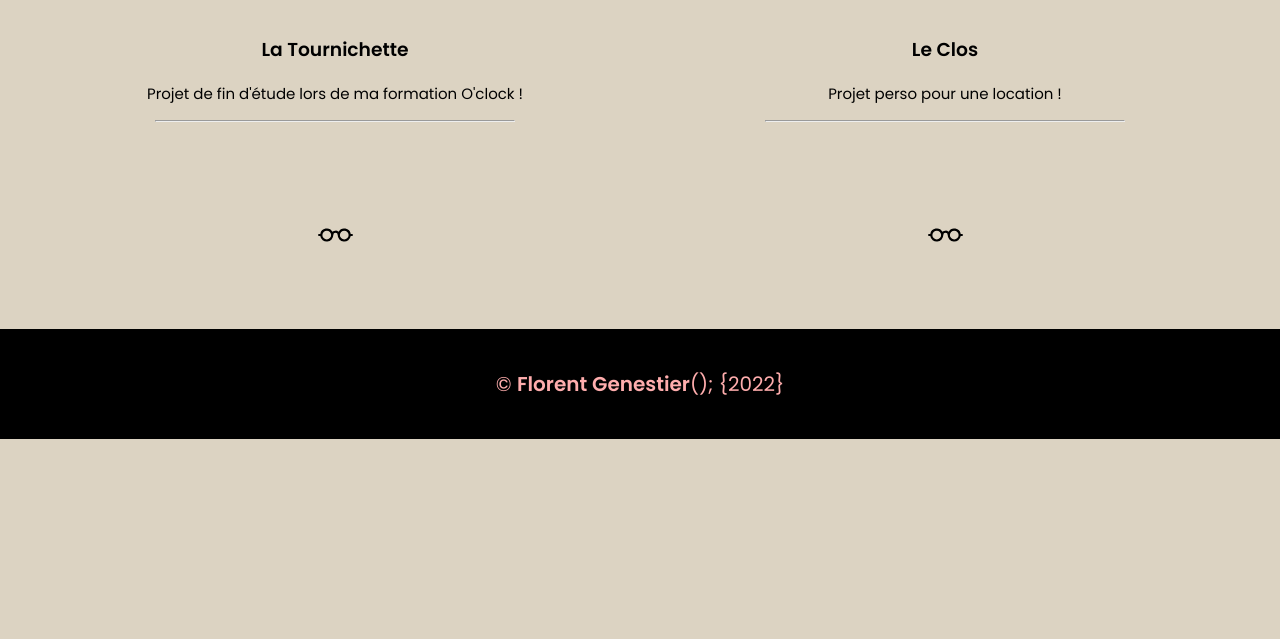
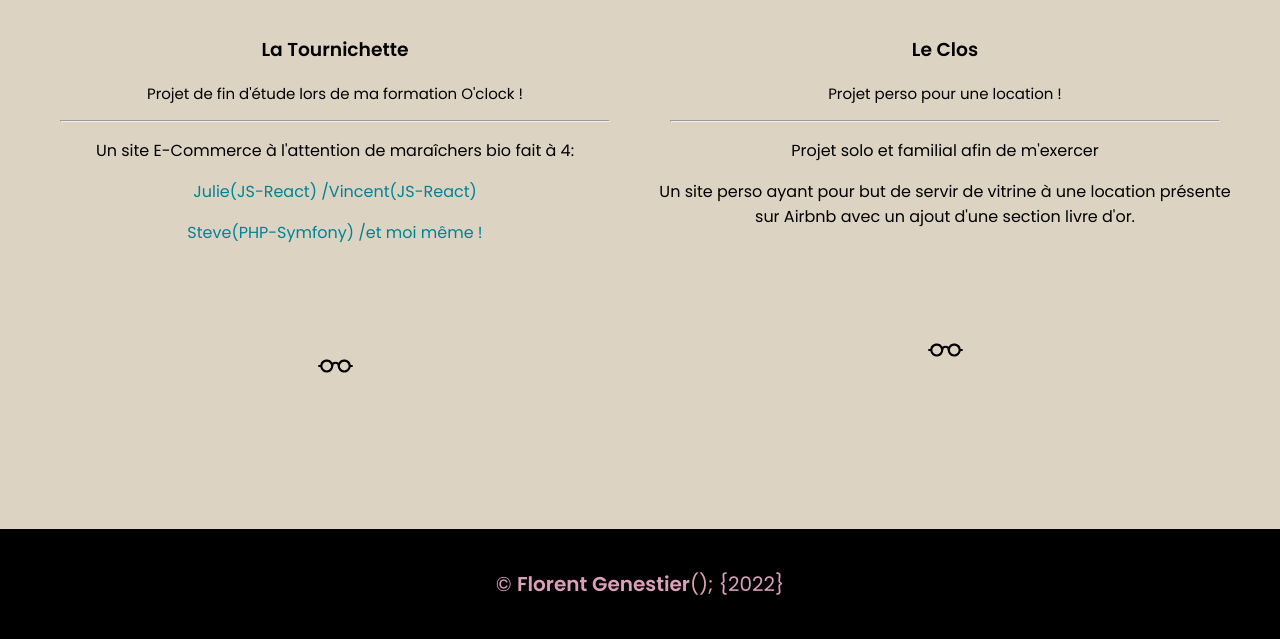
Before and after one commit to Florent-Genestier/Portfolio, a PHP site: page / in a window 1280 px wide. Shown: the part 2152-2791 px from the top of the page. Before the commit the page ends 2591 px from the top, so only its background shows below. Run offline with PHP 8.4, Linux system fonts and the light colour scheme.

Commit message:
section projet description

```diff
--- a/index.html
+++ b/index.html
@@ -102,6 +102,10 @@
                     <h3>La Tournichette</h3>
                     <p class="subtext">Projet de fin d'étude lors de ma formation O'clock !</p>
                     <hr />
+                    <p>Un site E-Commerce à l'attention de maraîchers bio fait à 4:
+                        <p class="team"><a href="https://www.linkedin.com/in/julie-pajot/">Julie(JS-React) /</a><a href="https://www.linkedin.com/in/vincent-van-nieuwenborgh-1b45a4243/">Vincent(JS-React)</a></p>
+                        <p class="team"><a href="https://www.linkedin.com/in/steve-amat/">Steve(PHP-Symfony) /</a><a href="https://www.linkedin.com/in/florent-genestier/">et moi même !</a></p>
+                     </p>
                     <a href="https://github.com/Florent-Genestier"><img class="eyeglasses"
                             src="docs/images/eyeglasses.svg" alt="vue"></a>
                 </div>
@@ -110,6 +114,8 @@
                     <h3>Le Clos</h3>
                     <p class="subtext">Projet perso pour une location !</p>
                     <hr />
+                    <p>Projet solo et familial afin de m'exercer</p>
+                    <p>Un site perso ayant pour but de servir de vitrine à une location présente sur Airbnb avec un ajout d'une section livre d'or.</p>
                     <a href="https://github.com/Florent-Genestier"><img class="eyeglasses"
                             src="docs/images/eyeglasses.svg" alt="vue"></a>
                 </div>
--- a/src/assets/css/styles.css
+++ b/src/assets/css/styles.css
@@ -159,8 +159,8 @@ img {
 }
 
 .project-card {
-    width: 400px;
-    height: 800px;
+    width: 600px;
+    height: 1000px;
     margin: 10px;
 
 }
@@ -184,6 +184,14 @@ hr {
     margin-right: 20px;
 }
 
+.team a {
+    color: #008395;
+    -webkit-transition: color 0.5s;
+    transition: color 0.5s;
+}
+.team a:hover {
+    color: #dba1b9;
+}
 .eyeglasses {
     width: 35px;
 }
@@ -215,7 +223,7 @@ footer {
 .copyright {
     font-size: 20px;
     padding: 0 30%;
-    color:#ffadad
+    color:#dba1b9
 }
 
 /**************************** ARROW *******************************************/
```
